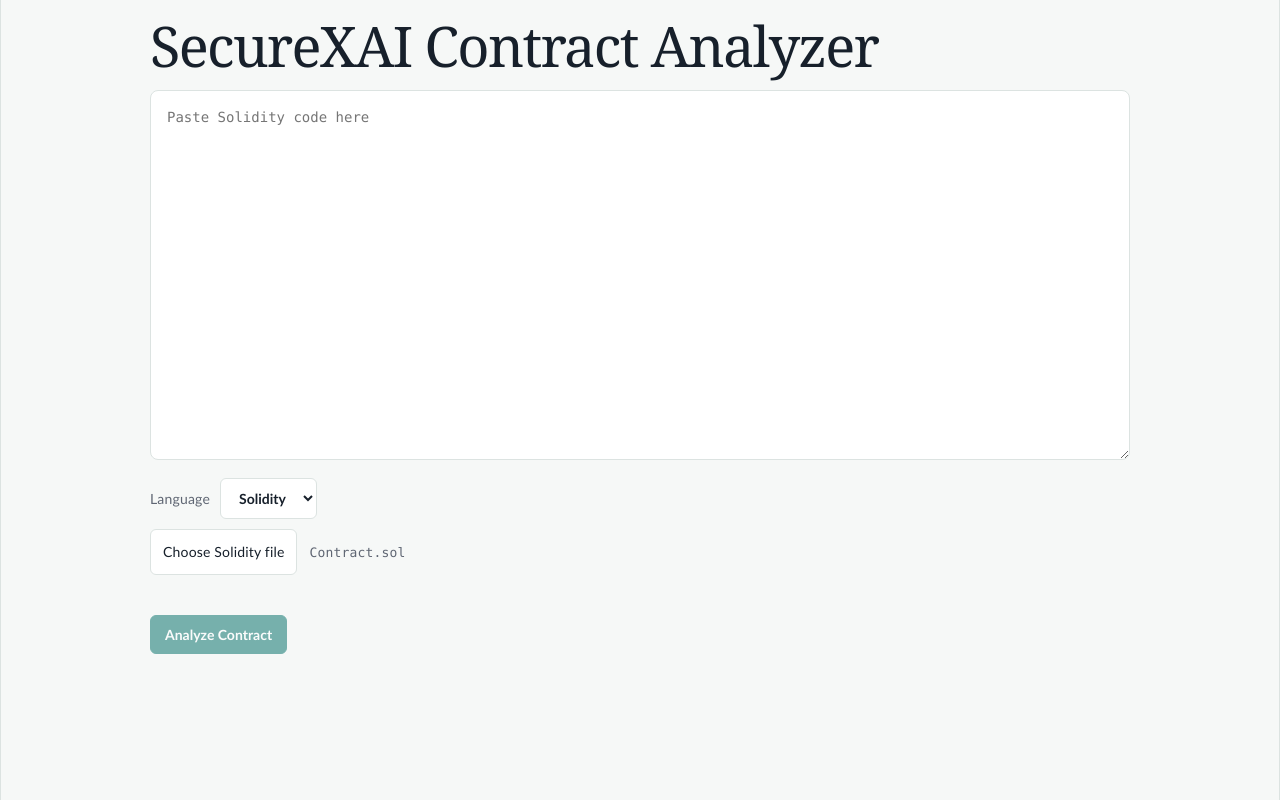
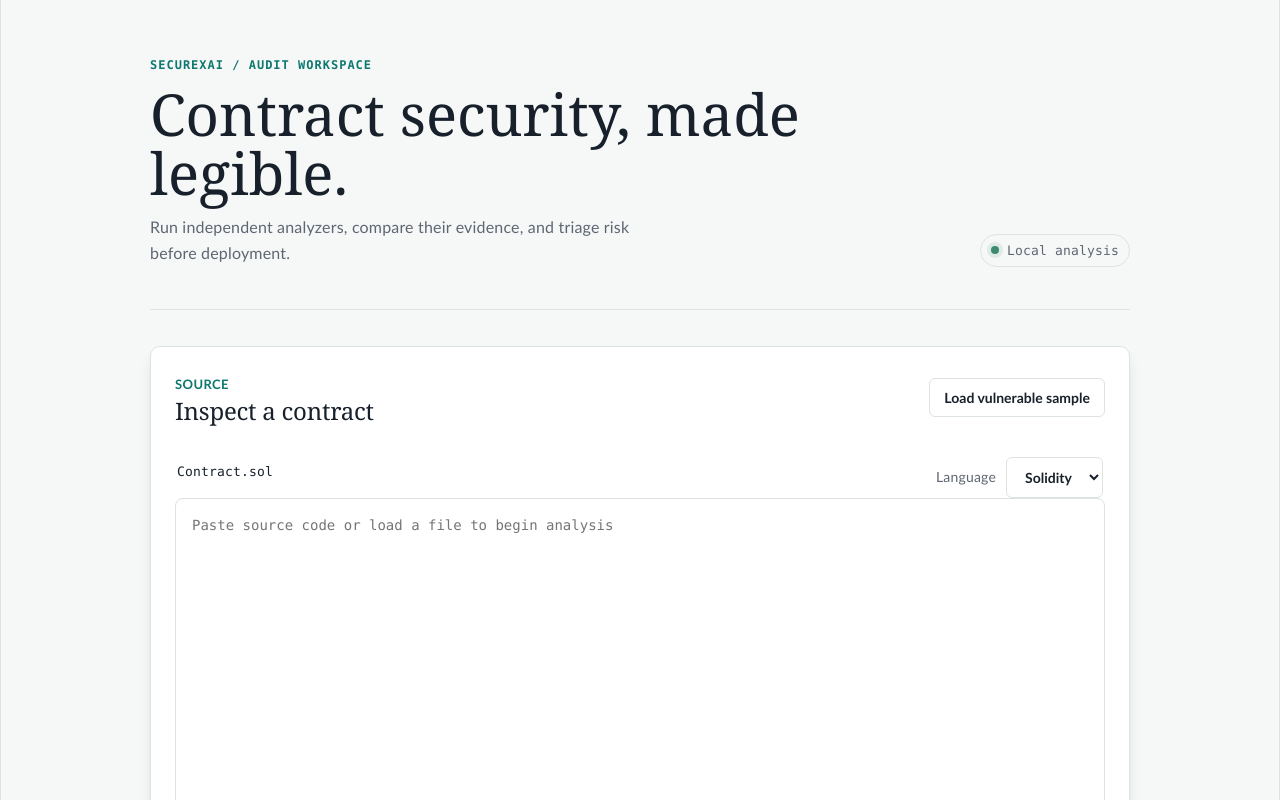
Before and after one commit to JumanAslamKhan/securexai, a React (Vite) app in the folder frontend/: page / in a window 1280 px wide. Shown: the top 800 px of the page. Built offline with nearby package versions, Linux system fonts and the light colour scheme.

Commit message:
Improve audit workbench frontend

```diff
--- a/frontend/src/App.tsx
+++ b/frontend/src/App.tsx
@@ -32,6 +32,24 @@ type ToolRun = {
 
 type SeverityFilter = "all" | Finding["severity"];
 type Language = "solidity" | "vyper" | "rust" | "move";
+
+const sampleContract = `// SPDX-License-Identifier: MIT
+pragma solidity ^0.8.20;
+
+contract VulnerableVault {
+  mapping(address => uint256) public balances;
+
+  function withdraw(uint256 amount) external {
+    require(balances[msg.sender] >= amount);
+    (bool success, ) = msg.sender.call{value: amount}("");
+    require(success);
+    balances[msg.sender] -= amount;
+  }
+
+  function adminAction() external {
+    require(tx.origin == msg.sender);
+  }
+}`;
 
 function App() {
   const [source, setSource] = useState("");
@@ -91,18 +109,47 @@ function App() {
     }
   }
 
+  function loadSample() {
+    setFilename("VulnerableVault.sol");
+    setLanguage("solidity");
+    setSource(sampleContract);
+    setResult(null);
+    setError("");
+  }
+
+  const visibleFindings = result?.findings.filter((finding) =>
+    severityFilter === "all" || finding.severity === severityFilter,
+  ) ?? [];
+
   return (
     <main>
-      <h1>SecureXAI Contract Analyzer</h1>
+      <header className="app-header">
+        <div>
+          <p className="brand-kicker">SecureXAI / audit workspace</p>
+          <h1>Contract security, made legible.</h1>
+          <p className="header-copy">
+            Run independent analyzers, compare their evidence, and triage risk before deployment.
+          </p>
+        </div>
+        <div className="header-meta">
+          <span className="live-dot" />
+          Local analysis
+        </div>
+      </header>
 
-      <textarea
-        value={source}
-        onChange={(event) => setSource(event.target.value)}
-        placeholder="Paste Solidity code here"
-        rows={16}
-        cols={80}
-      />
+      <section className="editor-panel">
+        <div className="section-heading">
+          <div>
+            <p className="eyebrow">Source</p>
+            <h2>Inspect a contract</h2>
+          </div>
+          <button className="ghost-button" onClick={loadSample} type="button">
+            Load vulnerable sample
+          </button>
+        </div>
 
+        <div className="editor-toolbar">
+          <span className="filename">{filename}</span>
           <div className="language-row">
             <label htmlFor="language">Language</label>
             <select
@@ -116,28 +163,35 @@ function App() {
               <option value="move">Move</option>
             </select>
           </div>
+        </div>
+
+        <textarea
+          value={source}
+          onChange={(event) => setSource(event.target.value)}
+          placeholder="Paste source code or load a file to begin analysis"
+          rows={18}
+        />
 
         <div className="input-actions">
           <label className="file-picker">
-          <span>Choose Solidity file</span>
-          <input type="file" accept=".sol,text/plain" onChange={loadContractFile} />
+            <span>Choose source file</span>
+            <input type="file" accept=".sol,.vy,.vyper,.rs,.move,text/plain" onChange={loadContractFile} />
           </label>
-        <span className="filename">{filename}</span>
-      </div>
-
-      <br />
-
           <button
+            className="analyze-button"
             onClick={analyzeContract}
             disabled={loading || !source.trim()}
+            type="button"
           >
-        {loading ? "Analyzing..." : "Analyze Contract"}
+            {loading ? "Analyzing..." : "Analyze contract"}
           </button>
+        </div>
+      </section>
 
-      {error && <p>{error}</p>}
+      {error && <p className="error-banner">{error}</p>}
 
       {result && (
-        <section>
+        <section className="results-section">
           <div className="results-heading">
             <div>
               <p className="eyebrow">Analysis complete</p>
@@ -172,24 +226,20 @@ function App() {
             ))}
           </div>
 
-          <p className="tool-status">
-            {result.tool_runs.map((toolRun) =>
-              `${toolRun.tool}: ${toolRun.status} (${toolRun.finding_count})`,
-            ).join(" | ")}
-          </p>
+          <div className="tool-status">
+            {result.tool_runs.map((toolRun) => (
+              <span className={`tool-chip tool-${toolRun.status}`} key={toolRun.tool}>
+                {toolRun.tool} <b>{toolRun.status}</b> · {toolRun.finding_count}
+              </span>
+            ))}
+          </div>
 
           <p className="result-count">
-            Showing {result.findings.filter((finding) =>
-              severityFilter === "all" || finding.severity === severityFilter,
-            ).length} of {result.finding_count} findings
+            Showing {visibleFindings.length} of {result.finding_count} findings
           </p>
 
           <div className="findings-list">
-          {result.findings
-            .filter((finding) =>
-              severityFilter === "all" || finding.severity === severityFilter,
-            )
-            .map((finding) => (
+          {visibleFindings.map((finding) => (
             <article key={`${finding.rule_id}-${finding.line}`}>
               <div className="finding-header">
                 <h3>{finding.title}</h3>
@@ -212,6 +262,12 @@ function App() {
               <p>{finding.recommendation}</p>
             </article>
           ))}
+          {!visibleFindings.length && (
+            <div className="empty-results">
+              <strong>No findings in this view.</strong>
+              <span>Try another severity filter or analyze a different source file.</span>
+            </div>
+          )}
           </div>
         </section>
       )}
--- a/frontend/src/index.css
+++ b/frontend/src/index.css
@@ -55,9 +55,10 @@ h2 {
 }
 
 h1 {
-  font-size: 56px;
-  letter-spacing: -1.68px;
-  margin: 32px 0;
+  font-size: clamp(36px, 5vw, 58px);
+  letter-spacing: 0;
+  line-height: 1.02;
+  margin: 12px 0;
   @media (max-width: 1024px) {
     font-size: 36px;
     margin: 20px 0;
@@ -68,6 +69,94 @@ main {
   width: min(100%, 980px);
   margin: 0 auto;
   text-align: left;
+}
+
+.app-header {
+  display: flex;
+  align-items: flex-end;
+  justify-content: space-between;
+  gap: 28px;
+  padding: 58px 0 42px;
+  border-bottom: 1px solid var(--border);
+}
+
+.brand-kicker,
+.pipeline-label {
+  color: var(--accent);
+  font: 700 12px var(--mono);
+  letter-spacing: 1px;
+  text-transform: uppercase;
+}
+
+.header-copy {
+  max-width: 520px;
+  color: var(--text);
+  font-size: 16px;
+}
+
+.header-meta {
+  display: inline-flex;
+  align-items: center;
+  gap: 8px;
+  padding: 8px 10px;
+  border: 1px solid var(--border);
+  border-radius: 999px;
+  color: var(--text);
+  font: 13px var(--mono);
+  white-space: nowrap;
+}
+
+.live-dot {
+  width: 8px;
+  height: 8px;
+  border-radius: 50%;
+  background: #3c8a72;
+  box-shadow: 0 0 0 4px rgba(60, 138, 114, 0.12);
+}
+
+.editor-panel {
+  margin: 36px 0 44px;
+  padding: 24px;
+  border: 1px solid var(--border);
+  border-radius: 10px;
+  background: var(--panel);
+  box-shadow: var(--shadow);
+}
+
+.section-heading {
+  display: flex;
+  align-items: center;
+  justify-content: space-between;
+  gap: 20px;
+  margin-bottom: 20px;
+}
+
+.section-heading h2 {
+  margin-bottom: 0;
+}
+
+.ghost-button {
+  margin: 0;
+  border-color: var(--border);
+  color: var(--text-h);
+  background: transparent;
+}
+
+.ghost-button:hover {
+  border-color: var(--accent);
+  color: var(--accent);
+}
+
+.editor-toolbar {
+  display: flex;
+  align-items: center;
+  justify-content: space-between;
+  min-height: 38px;
+  padding: 0 2px;
+}
+
+.editor-toolbar .filename {
+  color: var(--text-h);
 }
 
 textarea {
@@ -86,7 +175,7 @@ textarea {
   display: flex;
   align-items: center;
   gap: 12px;
-  margin-top: 10px;
+  margin-top: 14px;
 }
 
 .file-picker {
@@ -143,6 +232,11 @@ button {
   margin: 14px 0 30px;
 }
 
+.analyze-button {
+  margin: 0;
+  padding-inline: 18px;
+}
+
 button:disabled {
   cursor: wait;
   opacity: 0.55;
@@ -154,6 +248,10 @@ button:disabled {
   align-items: center;
   justify-content: space-between;
   gap: 20px;
+}
+
+.results-section {
+  padding-bottom: 24px;
 }
 
 .results-heading label {
@@ -227,11 +325,30 @@ button:disabled {
 .severity-badge.severity-low { background: #32755f; }
 
 .tool-status {
-  margin: 18px 0 8px;
+  display: flex;
+  flex-wrap: wrap;
+  gap: 8px;
+  margin: 18px 0 10px;
   color: var(--text);
   font-size: 12px;
   text-transform: none;
 }
+
+.tool-chip {
+  padding: 7px 9px;
+  border: 1px solid var(--border);
+  border-radius: 5px;
+  background: var(--panel);
+  font-family: var(--mono);
+}
+
+.tool-chip b {
+  color: var(--accent);
+  font-weight: 500;
+}
+
+.tool-skipped b { color: #8d7e18; }
+.tool-error b { color: #c94b45; }
 
 .result-count {
   margin: 0 0 12px;
@@ -262,6 +379,31 @@ article p {
   margin: 10px 0 0;
 }
 
+.empty-results,
+.error-banner {
+  padding: 18px;
+  border: 1px solid var(--border);
+  border-radius: 8px;
+  background: var(--panel);
+}
+
+.empty-results {
+  display: grid;
+  gap: 4px;
+  color: var(--text);
+}
+
+.empty-results strong {
+  color: var(--text-h);
+}
+
+.error-banner {
+  margin: 20px 0;
+  border-color: rgba(201, 75, 69, 0.35);
+  color: #9e3b36;
+  background: #fff7f5;
+}
+
 article code {
   display: block;
   margin-top: 14px;
@@ -270,6 +412,11 @@ article code {
 
 @media (max-width: 680px) {
   #root { padding-inline: 18px; }
+  .app-header { align-items: flex-start; flex-direction: column; padding-top: 34px; }
+  .editor-panel { padding: 16px; }
+  .section-heading { align-items: flex-start; flex-direction: column; }
+  .input-actions { align-items: stretch; flex-direction: column; }
+  .analyze-button { width: 100%; }
   .results-heading { align-items: flex-start; flex-direction: column; }
   .summary-grid { grid-template-columns: repeat(2, 1fr); }
   .finding-header { align-items: flex-start; flex-direction: column; }
```
Lines whose indentation alone changed are shown as unchanged.
